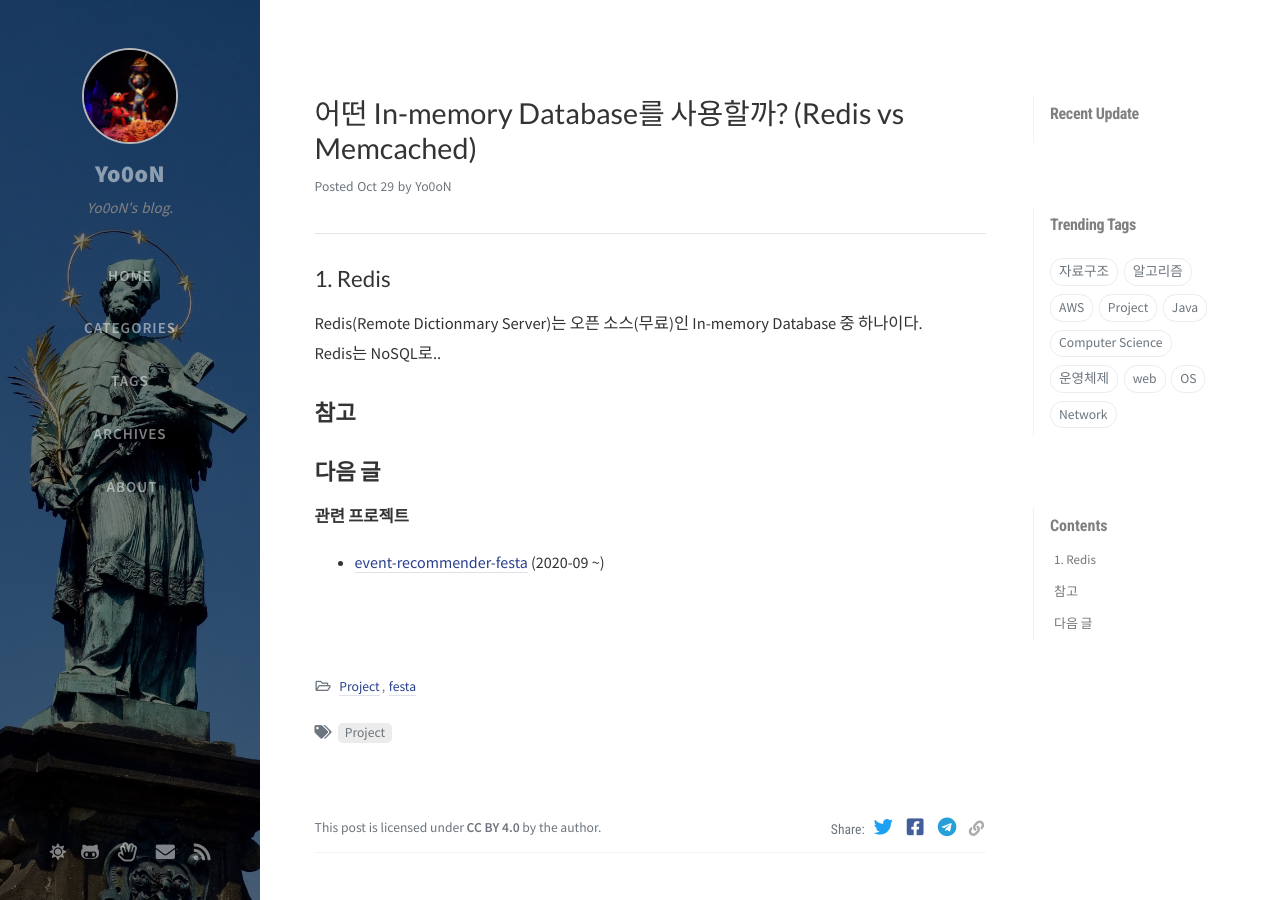
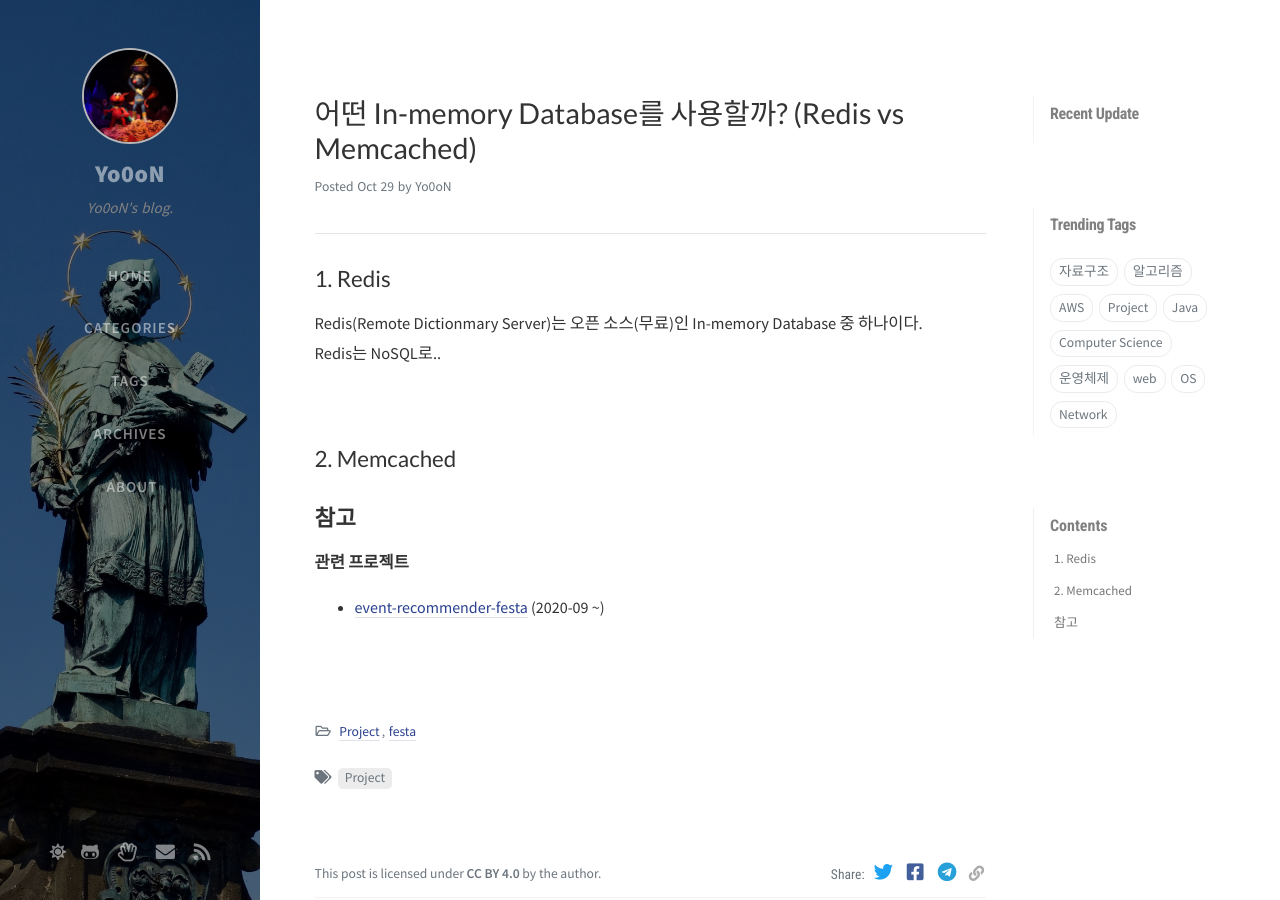
Before and after one commit to Yo0oN/Yo0oN.github.io, a Jekyll site: the page built from _posts/2020-10-30-Project.어떤InMemoryDB를사용할까.md, in a window 1280 px wide and 900 px high. Built offline with Jekyll 4.4.1, drawn with Linux system fonts in a browser that asks for light colours; nearby versions of some CDN libraries; comment, search, counter and statistics services are not loaded.

Commit message:
Update 2020-10-30-Project.어떤InMemoryDB를사용할까.md

```diff
--- a/_posts/2020-10-30-Project.어떤InMemoryDB를사용할까.md
+++ b/_posts/2020-10-30-Project.어떤InMemoryDB를사용할까.md
@@ -14,14 +14,14 @@ math: true
 Redis(Remote Dictionmary Server)는 오픈 소스(무료)인 In-memory Database 중 하나이다.<br>
 Redis는 NoSQL로..
 
+<br>
 
+## 2. Memcached
 
 
 **참고**
 -
 
-**다음 글**
--
 
 **관련 프로젝트**
 - [event-recommender-festa](https://github.com/f-lab-edu/event-recommender-festa) (2020-09 ~)
```
